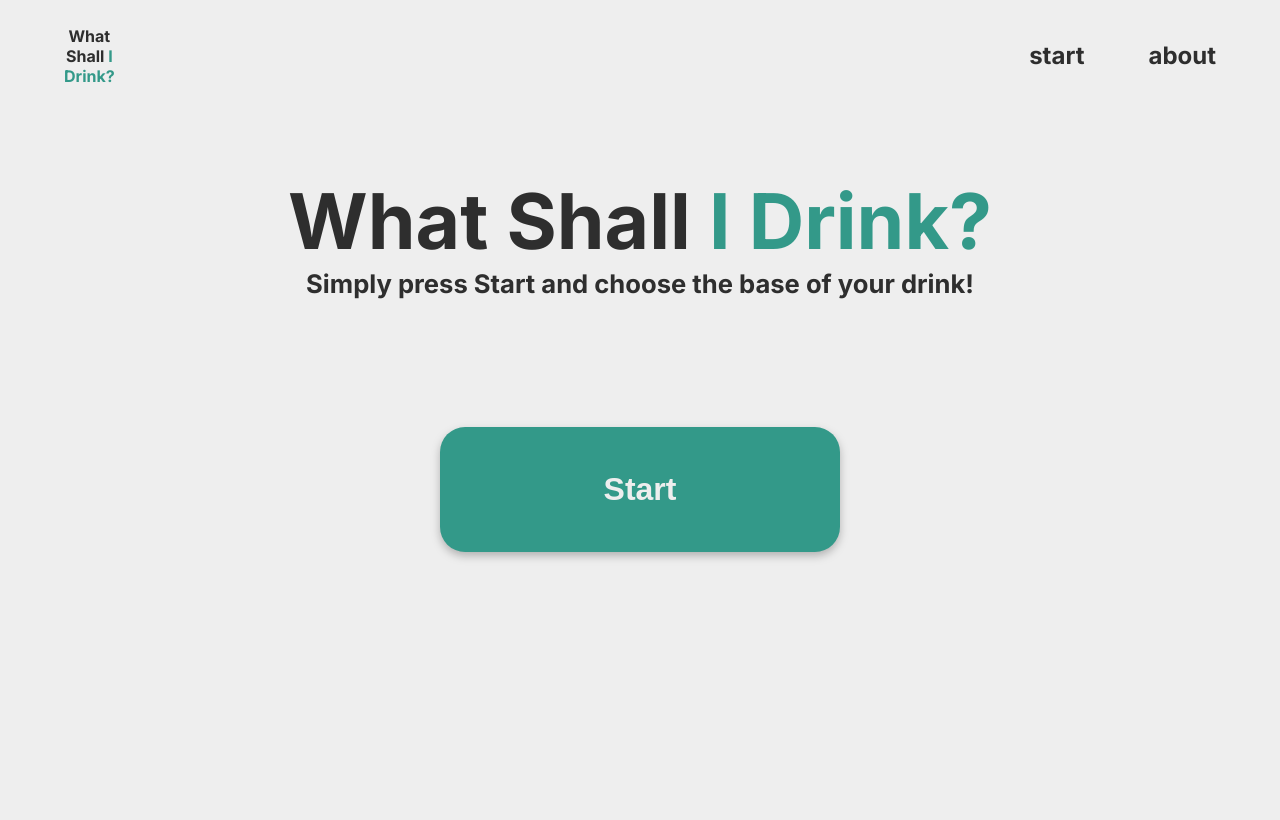
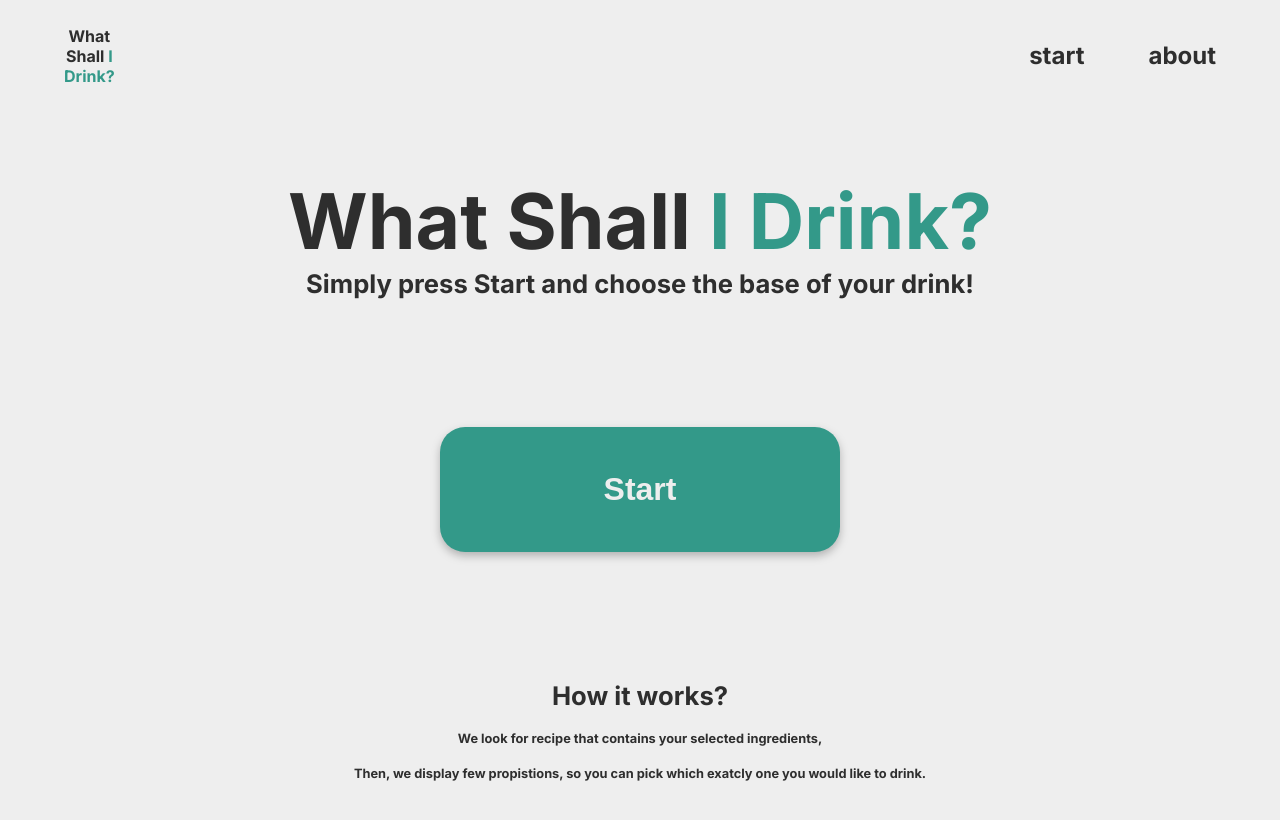
Before and after one commit to pmagier99/what-shall-i-drink, a React (Create React App) app: page / in a window 1280 px wide. Shown: the top 820 px of the page. Built offline with nearby package versions, Linux system fonts and the light colour scheme.

Commit message:
Creating an explanation

```diff
--- a/src/App.js
+++ b/src/App.js
@@ -1,6 +1,7 @@
 import NavBar from "./Components/NavBar/NavBar"
 import Header from "./Components/Header/Header"
 import Button from "./Components/Button/Button"
+import Explanation from "./Components/Explanation/Explanation"
 
 function App() {
 
@@ -11,6 +12,10 @@ function App() {
   const subheading = "Simply press Start and choose the base of your drink!"
 
 
+  const explanation = ["We look for recipe that contains your selected ingredients,",
+                       "Then, we display few propistions, so you can pick which exatcly one you would like to drink."]
+
+
   return (
       <>
         <NavBar links={links}/>
@@ -18,6 +23,8 @@ function App() {
         <Header subheading={subheading} />
 
         <Button styles="start" value="Start" />
+
+        <Explanation explanation={explanation} />
       </>
   );
 }
--- /dev/null
+++ b/src/Components/Explanation/Explanation.js
@@ -0,0 +1,28 @@
+import React from 'react'
+import styled from 'styled-components'
+
+const StyledExplanation = styled.div`
+    width: clamp(300px, 60vw, 1000px);
+    margin: clamp(30px,5vw,80px) auto;
+    *{
+        margin: 20px 0;
+    }
+    h3{font-size: clamp(1rem, 2vw, 2rem);}
+    li{
+      list-style-type: none;
+      font-size: clamp(0.8rem, 1vw, 1.5rem);
+    }
+`
+
+const Explanation = ({explanation}) => {
+  return (
+    <StyledExplanation id="howitworks">
+        <h3>How it works?</h3>
+        <ul>
+            {explanation.map((element, index) => <li key={index}>{element}</li>)}
+        </ul>
+    </StyledExplanation>
+  )
+}
+
+export default Explanation
```
